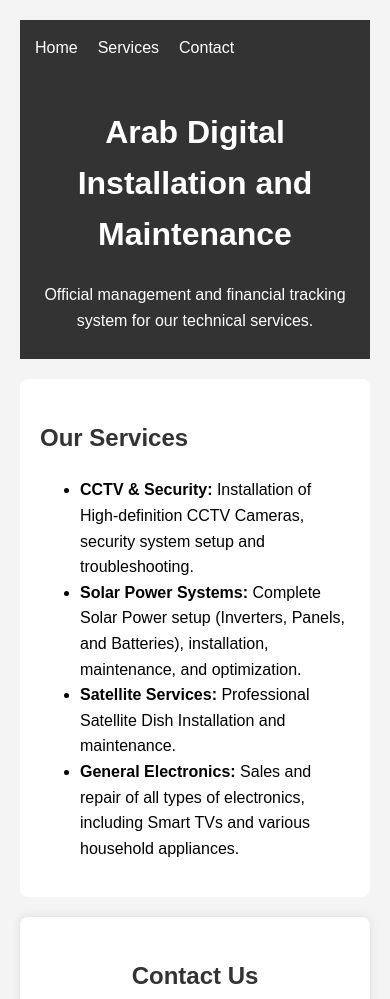
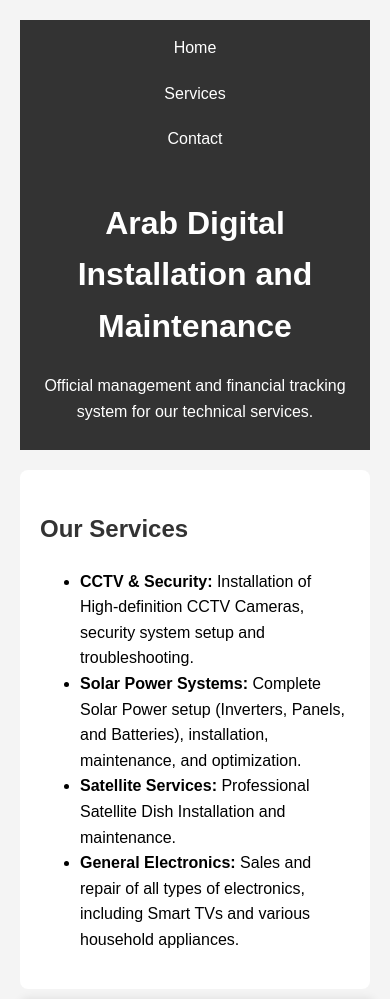
Before and after one commit to omarmuazuarab2-sys/Arab-Digital-Management-System, a website: page index.html in a window 390 px wide. Shown: the top 999 px of the page. Drawn offline with Linux system fonts and the light colour scheme.

Commit message:
Enhance CSS with smooth scrolling and media queries
Added smooth scrolling for navigation links and responsive adjustments for small screens.

```diff
--- a/style.css
+++ b/style.css
@@ -75,3 +75,20 @@ footer {
     color: #28a745;
     font-weight: bold;
     }
+ /* Smooth scrolling for navigation links */
+html {
+    scroll-behavior: smooth;
+}
+
+/* Responsive adjustment for small screens */
+@media (max-width: 600px) {
+    nav ul {
+        flex-direction: column;
+        text-align: center;
+        gap: 10px;
+    }
+    #contact {
+        width: 90%;
+        margin: 10px auto;
+    }
+        }
```
